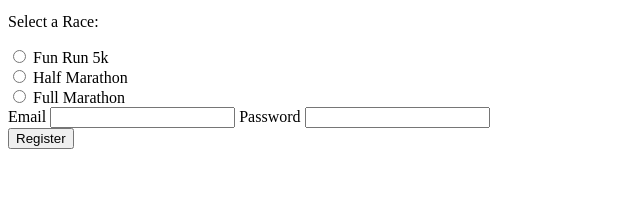
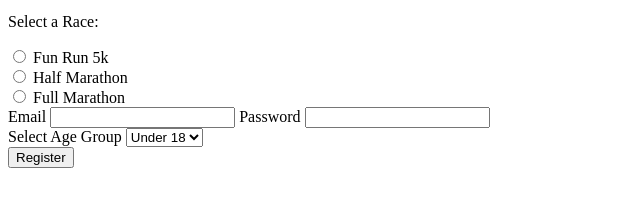
Before and after one commit to maumav/steele-course, a plain HTML site: page tables and forms/race_registration.html in a window 1280 px wide. Shown: the part 104-310 px from the top of the page, without its empty margins (0-640 px from the left). Drawn offline with Linux system fonts and the light colour scheme.

Commit message:
Add select element and add options

```diff
--- a/tables and forms/race_registration.html
+++ b/tables and forms/race_registration.html
@@ -38,6 +38,15 @@
       <input type="text" id="password" name="password" required />
 
       <div>
+        <label for="division">Select Age Group</label>
+        <select name="division" id="division">
+          <option value="kids">Under 18</option>
+          <option value="young_adults">18-30</option>
+          <option value="adults">30-50</option>
+          <option value="seniors">50+</option>
+        </select>
+      </div>
+      <div>
         <button>Register</button>
       </div>
     </form>
```
